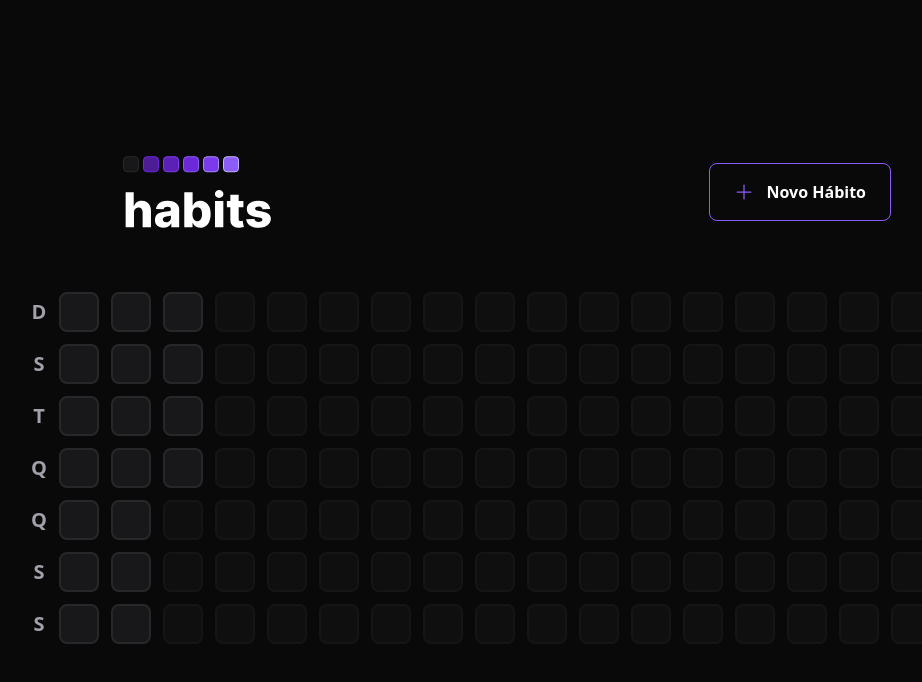
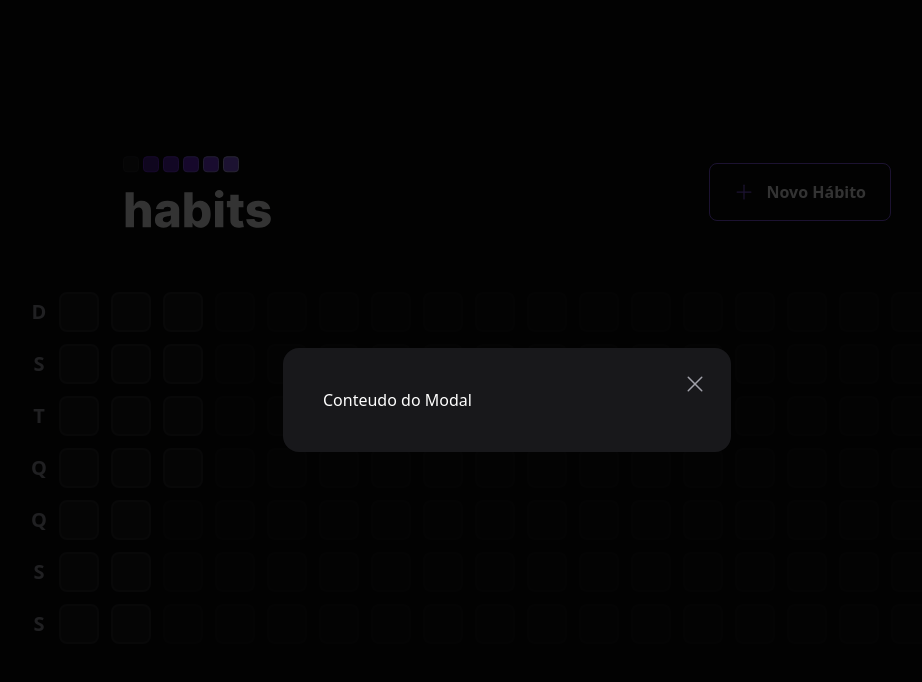
Before and after one commit to gomessgbr/NLW-Habits-FrontEnd-Web, a React (Vite) app: page / in a window 1280 px wide. Both pictures are taken after a click on the button "Novo Hábito". Shown: the top 682 px of the page, without its empty margins (133-1055 px from the left). Built offline with nearby package versions, Linux system fonts and the light colour scheme.

Commit message:
feat: modal or Dialog with radix

```diff
--- a/src/components/Header.tsx
+++ b/src/components/Header.tsx
@@ -1,18 +1,35 @@
-import { Plus } from "phosphor-react";
+import { Plus, X } from "phosphor-react";
+import * as Dialog from "@radix-ui/react-dialog";
 
-import logoImage from '../assets/logo.svg'
+import logoImage from "../assets/logo.svg";
 
 export function Header() {
   return (
     <div className="w-full max-w-3xl mx-auto flex items-center justify-between">
       <img src={logoImage} alt="Habits" />
-      <button
+      <Dialog.Root>
+      <Dialog.Trigger
         type="button"
         className="border border-violet-500 font-semibold rounded-lg px-6 py-4 flex items-center gap-3 hover:border-violet-300 "
       >
         <Plus size={20} className="text-violet-500   " />
         Novo Hábito
-      </button>
+      </Dialog.Trigger>
+      <Dialog.Portal>
+      <Dialog.Overlay className="w-screen h-screen bg-black/80 fixed inset-0" />
+        <Dialog.Content className=" absolute p-10 bg-zinc-900 rounded-2xl w-full max-w-md top-1/2 left-1/2 -translate-x-1/2 -translate-y-1/2 " >
+          <Dialog.Close className="absolute right-6 top-6 text-zinc-400 hover:text-zinc-200" >
+            <X  size={24} aria-label='Fechar' />
+
+          </Dialog.Close>
+
+
+          Conteudo do Modal
+        </Dialog.Content>
+      </Dialog.Portal>
+
+      </Dialog.Root>
+
     </div>
   );
 }
```
